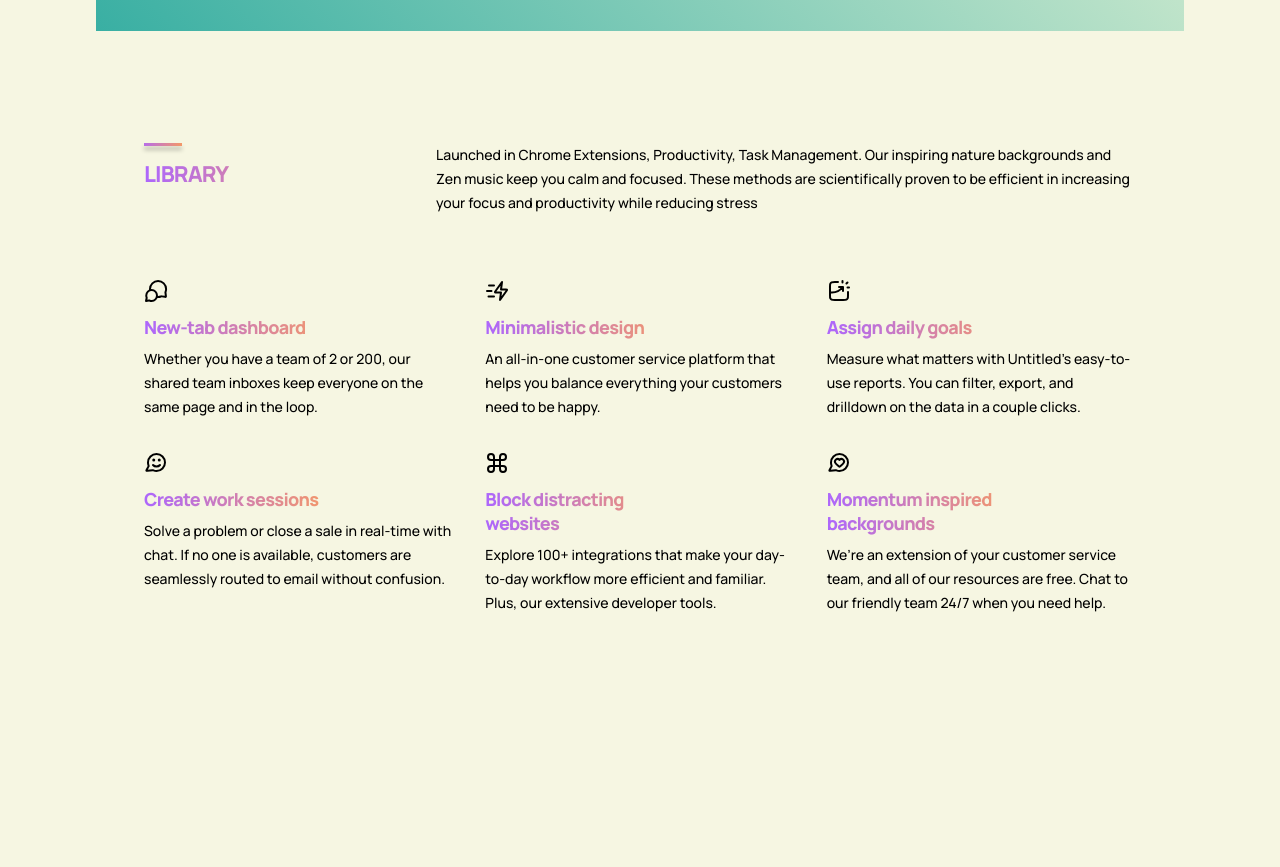
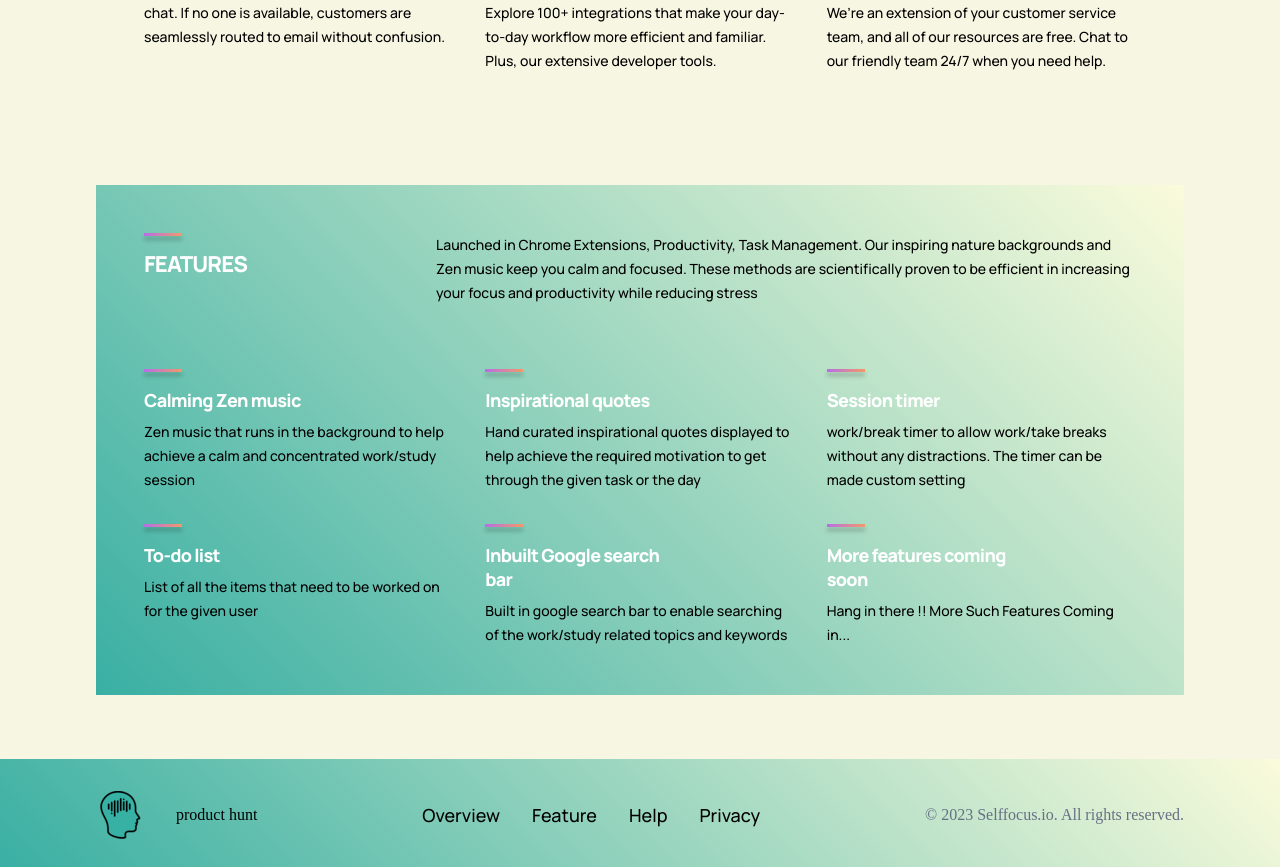
Before and after one commit to saranyavinjarapu/Selfocus_Landing_Page, a React (Create React App) app: page / in a window 1280 px wide. Shown: the part 1930-2797 px from the top of the page. Before the commit the page ends 2657 px from the top, so only its background shows below. Built offline with nearby package versions, Linux system fonts and the light colour scheme.

Commit message:
added footer with relevant links and copyright info

```diff
--- a/src/App.js
+++ b/src/App.js
@@ -1,6 +1,6 @@
 import "./App.css";
 import { Navbar } from "./components";
-import { Header, WhatSelfocus, Features, Library } from "./containers";
+import { Header, WhatSelfocus, Features, Library, Footer } from "./containers";
 
 function App() {
   return (
@@ -10,8 +10,9 @@ function App() {
         <Header />
       </div>
       <WhatSelfocus />
+      <Library />
       <Features />
-      <Library />
+      <Footer />
     </div>
   );
 }
--- /dev/null
+++ b/src/containers/footer/footer.css
@@ -0,0 +1,48 @@
+.selfocus__footer {
+  display: flex;
+  justify-content: space-between;
+  align-items: center;
+  padding: 2rem 6rem;
+}
+
+.selfocus__footer-info {
+  display: flex;
+  justify-content: flex-start;
+  align-items: center;
+}
+
+.selfocus__footer-info_logo {
+  margin-right: 2rem;
+}
+
+.selfocus__footer-info_logo img {
+  max-width: 100%;
+  vertical-align: middle;
+}
+
+.selfocus__footer-links {
+  display: flex;
+  flex-direction: column;
+}
+
+.selfocus__footer-links_container {
+  display: flex;
+  flex-direction: row;
+}
+
+.selfocus__footer-links_container p {
+  font-family: var(--font-family);
+  font-weight: 500;
+  font-size: 18px;
+  line-height: 25px;
+  text-transform: capitalize;
+  margin: 0 1rem;
+  cursor: pointer;
+}
+
+.selfocus__footer-links_copyright {
+  color: #667085;
+  letter-spacing: normal;
+  font-size: 1rem;
+  line-height: 1.5;
+}
--- /dev/null
+++ b/src/containers/footer/footer.js
@@ -0,0 +1,27 @@
+import React from "react";
+import selfocusLogo from "../../assets/selfocus_logo_48.png";
+import { FooterMenu } from "./helpers";
+import "./footer.css";
+
+const footer = () => {
+  return (
+    <div className="selfocus__footer gradient__bg">
+      <div className="selfocus__footer-info">
+        <div className="selfocus__footer-info_logo">
+          <img src={selfocusLogo} alt="selfocus_logo" />
+        </div>
+        <div className="selfocus__footer-info_status">product hunt</div>
+      </div>
+      <div className="selfocus__footer-links">
+        <div className="selfocus__footer-links_container">
+          <FooterMenu />
+        </div>
+      </div>
+      <div className="selfocus__footer-links_copyright">
+        © 2023 Selffocus.io. All rights reserved.
+      </div>
+    </div>
+  );
+};
+
+export default footer;
--- /dev/null
+++ b/src/containers/footer/helpers.js
@@ -0,0 +1,16 @@
+export const FooterMenu = () => (
+  <>
+    <p>
+      <a href="#">Overview</a>
+    </p>
+    <p>
+      <a href="#">Feature</a>
+    </p>
+    <p>
+      <a href="#">Help</a>
+    </p>
+    <p>
+      <a href="#">Privacy</a>
+    </p>
+  </>
+);
--- a/src/containers/index.js
+++ b/src/containers/index.js
@@ -2,3 +2,4 @@ export { default as Header } from "./header/header";
 export { default as WhatSelfocus } from "./whatSelfocus/whatSelfocus";
 export { default as Features } from "./features/features";
 export { default as Library } from "./library/library";
+export { default as Footer } from "./footer/footer";
--- a/src/containers/whatSelfocus/whatSelfocus.css
+++ b/src/containers/whatSelfocus/whatSelfocus.css
@@ -42,11 +42,13 @@
   justify-content: center;
   align-items: center;
   margin-top: 3rem;
+  background-color: #39afa3;
+  padding: 2rem;
 }
 
 .selfocus__whatselfocus-image img {
   width: 100%;
-  height: 99%;
+  height: 90%;
 }
 
 @media screen and (max-width: 650px) {
--- a/src/index.css
+++ b/src/index.css
@@ -2,7 +2,6 @@
 
 :root {
   --font-family: "Manrope", sans-serif;
-
   --gradient-text: linear-gradient(89.97deg, #ae67fa 1.84%, #f49867 102.67%);
   --gradient-bar: linear-gradient(103.22deg, #ae67fa -13.86%, #f49867 99.55%);
   --color-bg: #f6f6e2;
```
